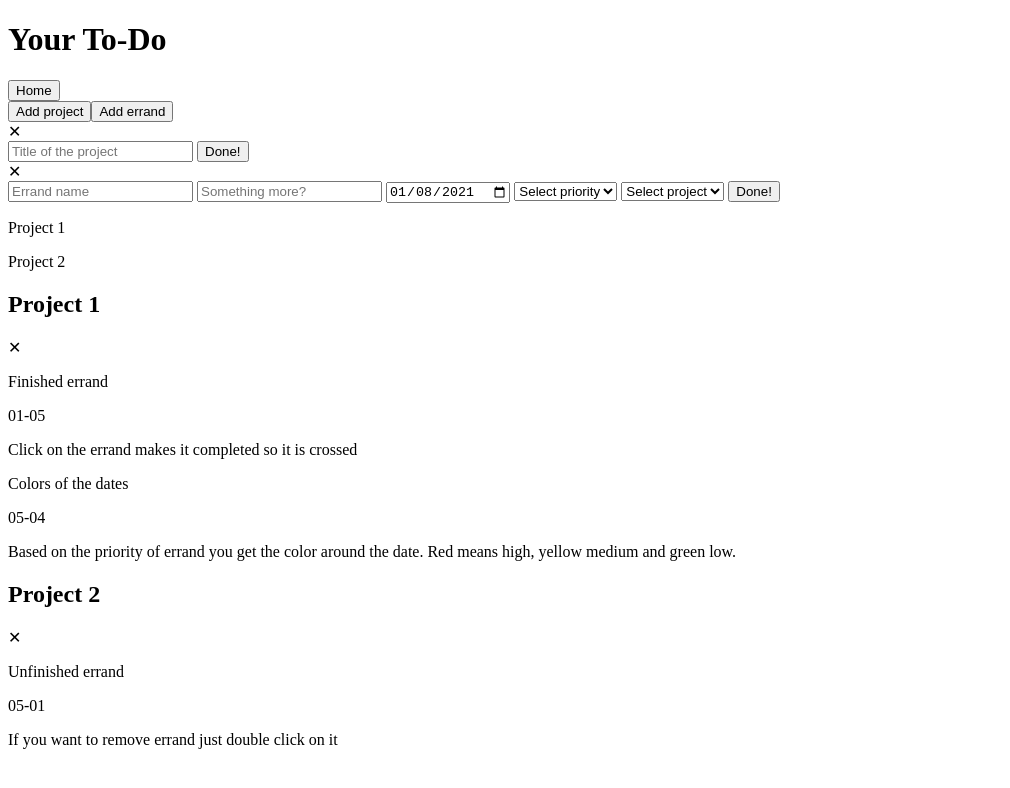
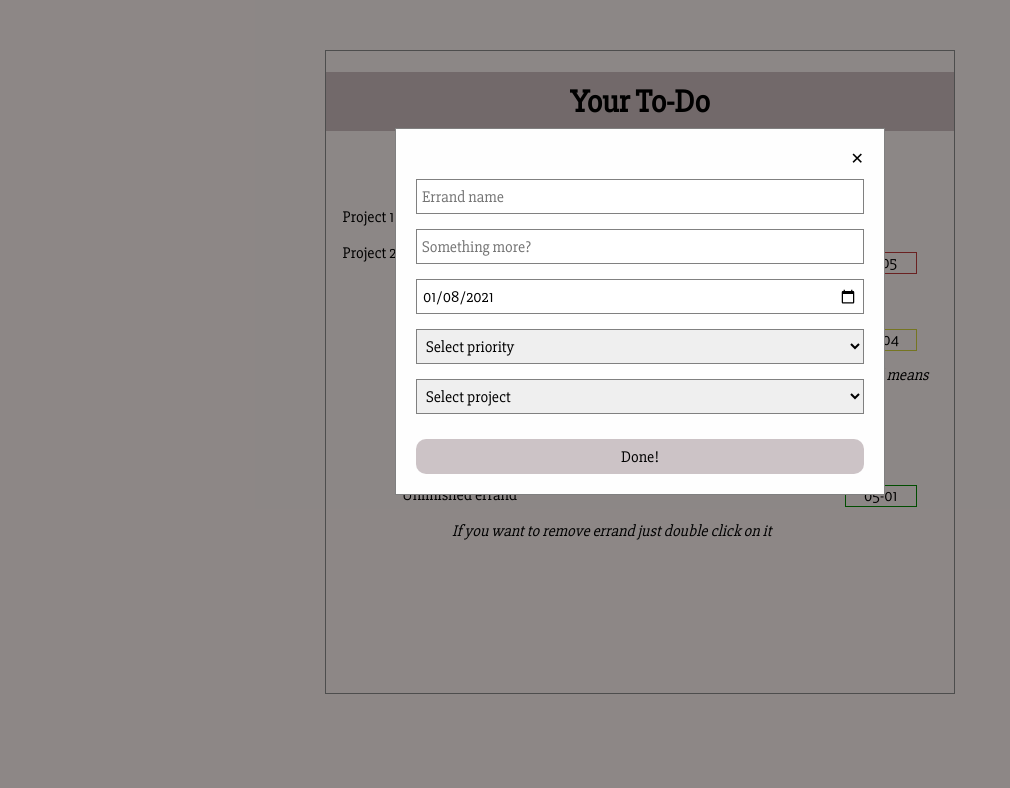
Before and after one commit to sojarv/todo-list, a plain HTML site: page index.html in a window 1280 px wide. Both pictures are taken after a click on the button "Add errand". Shown: the whole page, without its empty margins (0-1010 px from the left). Drawn offline with Linux system fonts and the light colour scheme.

Commit message:
modified index and added styles

```diff
--- /dev/null
+++ b/css/style.css
@@ -0,0 +1,191 @@
+    .done {
+        text-decoration: line-through;
+    }
+
+    .notDone {
+        text-decoration: none;
+    }
+
+    .invalid {
+        border: red solid 1px;
+    }
+
+    .valid {
+        border: gray solid 1px;
+    }
+
+    .modal {
+        display: none;
+        position: fixed;
+        z-index: 1;
+        left: 0;
+        top: 0;
+        width: 100%;
+        height: 100%;
+        overflow: auto;
+        background-color: rgba(0, 0, 0, 0.4);
+    }
+
+    .mContent {
+        background-color: #fefefe;
+        margin: 10% auto;
+        padding: 20px;
+        border: gray solid 1px;
+        width: 35%;
+    }
+
+    .mButton,
+    .mButton:active,
+    .mButton:visited .mButton:focus {
+        width: 100%;
+        padding: 5px;
+        margin-top: 10px;
+        border: gray solid 1px;
+        height: 35px;
+        background-color: #6d545d59;
+        border: none;
+        box-shadow: none;
+        outline: none;
+        border-radius: 10px;
+        font-size: 1em
+    }
+
+    span {
+        float: right;
+        margin-bottom: 10px;
+    }
+
+    form {
+        clear: both;
+    }
+
+    input,
+    select {
+        -moz-box-sizing: border-box;
+        -webkit-box-sizing: border-box;
+        box-sizing: border-box;
+        padding: 5px;
+        display: block;
+        margin-bottom: 15px;
+        width: 100%;
+        border: gray solid 1px;
+        height: 35px;
+        font-size: 1em
+    }
+
+    nav {
+        display: flex;
+        justify-content: space-around;
+    }
+
+    #addButtons>button,
+    #homeButton>button {
+        margin-right: 10px;
+        padding: 5px;
+        width: 100px;
+        background-color: #6d545d59;
+        border: none;
+        box-shadow: none;
+        outline: none;
+        border-radius: 10px;
+        font-size: 1em
+    }
+
+    #homeButton {
+        float: left;
+    }
+
+    h1 {
+        display: flex;
+        justify-content: center;
+    }
+
+    #sideNav {
+        width: 10%;
+        height: 100%;
+        min-height: 100%;
+        float: left;
+        margin-left: 1em;
+        margin-top: 0.5em;
+    }
+
+    #content {
+        width: 100%;
+        min-height: 500px;
+        padding: 5px;
+    }
+
+    html,
+    body {
+        min-height: 50%;
+        width: 70%;
+        margin: auto;
+    }
+
+    body {
+        margin-top: 50px;
+        border: 1px solid gray;
+        background-color: #EAE1DF;
+    }
+
+    h1 {
+        background-color: #6d545d59;
+        padding: 10px
+    }
+
+    * {
+        font-family: 'Slabo 27px', serif;
+    }
+
+    .errand {
+        font-style: italic;
+        margin-left: 50px;
+        margin-top: 5px;
+        clear: both;
+    }
+
+    .errandTitle {
+        margin-top: 5px;
+        float: left;
+    }
+
+    h2 {
+        margin-bottom: 10px;
+        display: inline-block;
+    }
+
+    .errandDate {
+        float: right;
+        display: flex;
+        justify-content: center;
+        width: 70px;
+        margin-right: 2em;
+        margin-bottom: 0px;
+        margin-top: 5px;
+    }
+
+    .high {
+        border: solid 1px rgb(177, 55, 55);
+    }
+
+    .medium {
+        border: solid 1px rgb(196, 196, 56);
+    }
+
+    .low {
+        border: solid 1px green;
+    }
+
+    .sideNav {
+        display: block;
+        clear: both;
+    }
+
+    #all {
+        display: flex;
+    }
+
+    .rProject {
+        float: none;
+        margin-left: 20px;
+    }
--- a/index.html
+++ b/index.html
@@ -1,7 +1,7 @@
 <!DOCTYPE html>
 
 <head>
-    <link href='../css/style.css' rel='stylesheet'>
+    <link href='./css/style.css' rel='stylesheet'>
     <link rel="preconnect" href="https://fonts.gstatic.com">
     <link href="https://fonts.googleapis.com/css2?family=Slabo+27px&display=swap" rel="stylesheet">
 </head>
```
